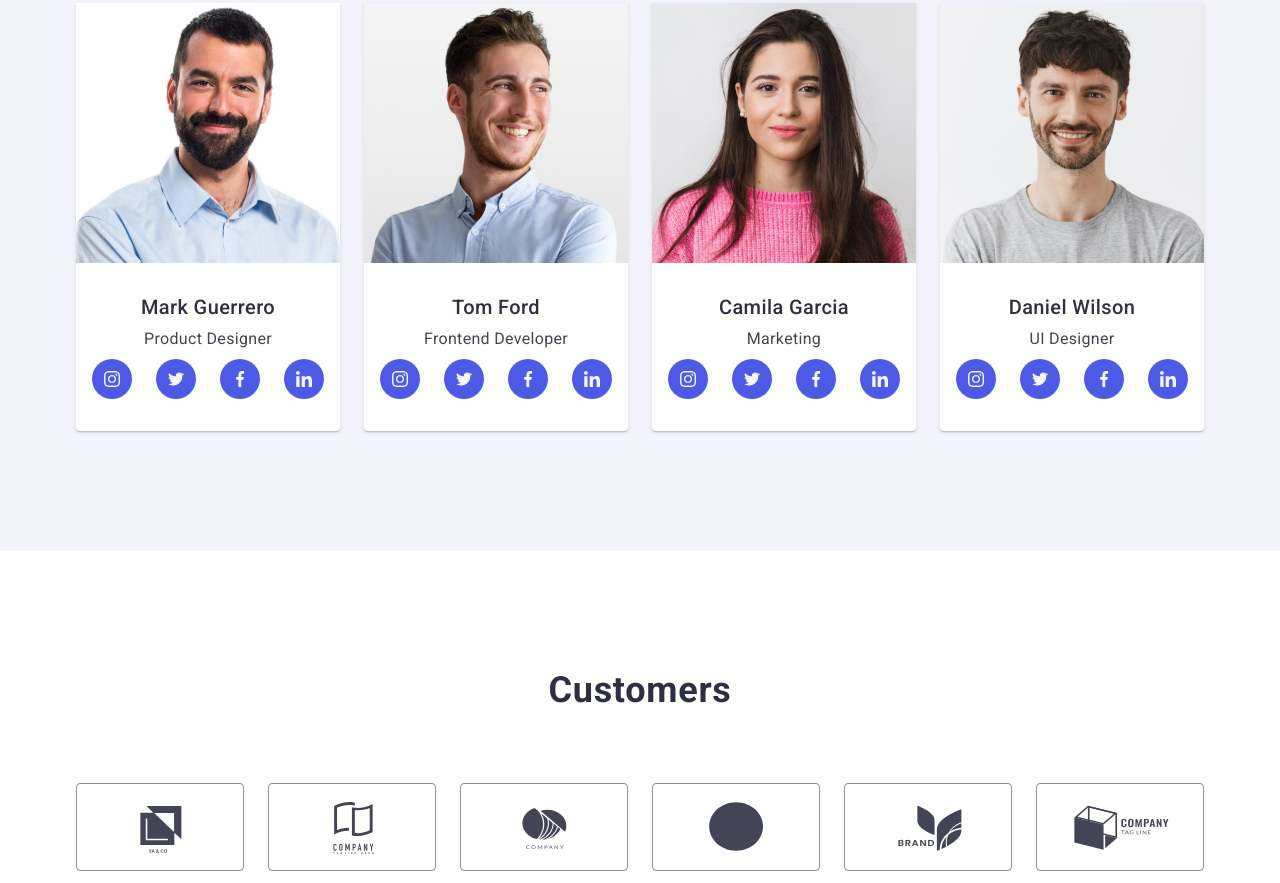
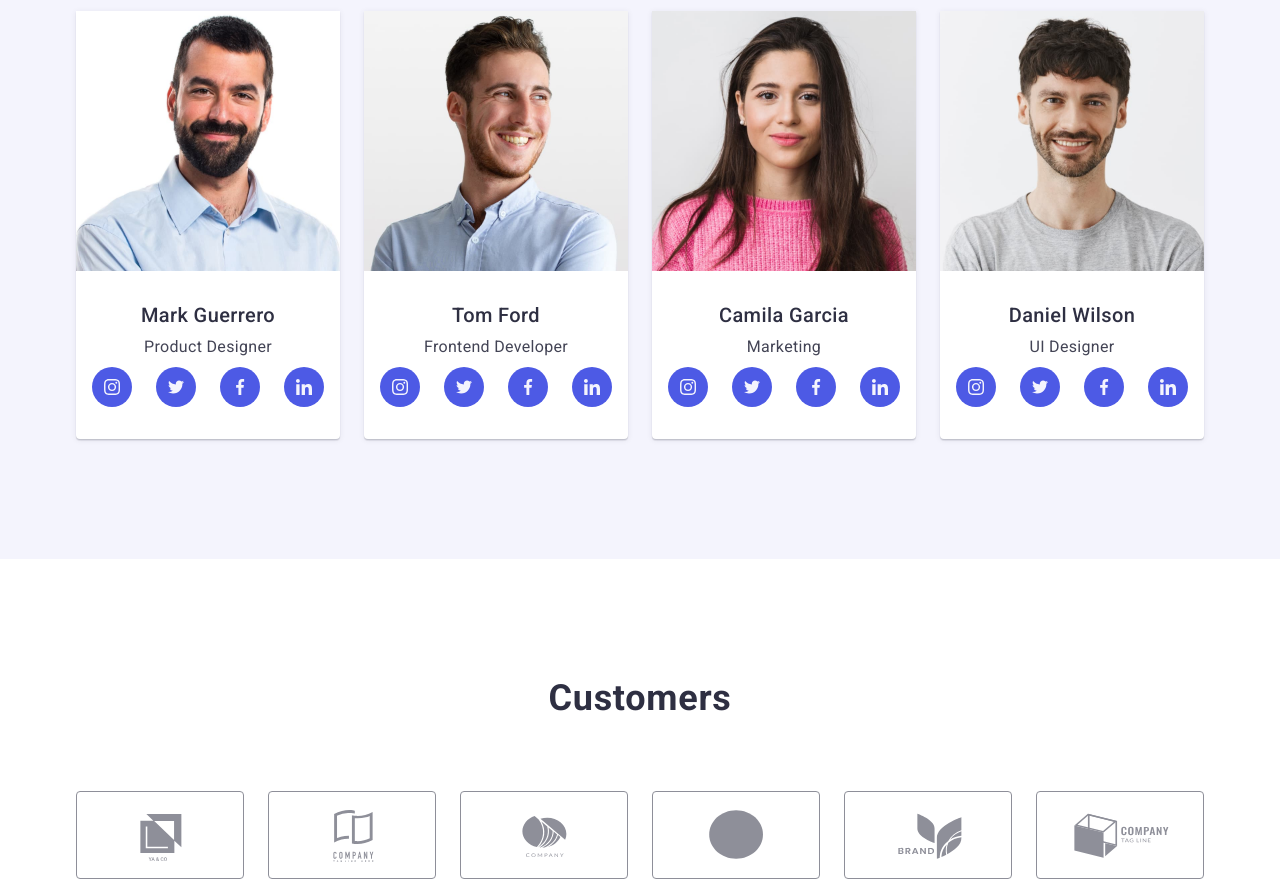
Before and after one commit to OlehProtsenko/goit-markup-hw-04, a plain HTML site: page index.html in a window 1280 px wide. Shown: the part 1914-2797 px from the top of the page. Drawn offline with nearby package versions, Linux system fonts and the light colour scheme.

Commit message:
correction

```diff
--- a/css/styles.css
+++ b/css/styles.css
@@ -99,7 +99,6 @@
      height: 4px;
      background-color: #404bbf;
      border-radius: 2px;
-     transition: 250ms cubic-bezier(0.4, 0, 0.2, 1);
      margin-top: 20px;
  }
 
@@ -160,6 +159,7 @@
      font-size: 16px;
      line-height: 1.5;
      padding: 24px 0;
+     transition: color 250ms cubic-bezier(0.4, 0, 0.2, 1);
  }
 
  .navigation-item-link:hover,
@@ -188,6 +188,7 @@
      font-weight: 400;
      line-height: 1.5;
      letter-spacing: 0.02em;
+     transition: color 250ms cubic-bezier(0.4, 0, 0.2, 1);
  }
 
 
@@ -208,8 +209,9 @@
      padding-top: 188px;
      background-image: linear-gradient(rgba(46, 47, 66, 0.7), rgba(46, 47, 66, 0.7)), url(../images/mainpage/people-office.jpg);
      background-repeat: no-repeat;
-     background-size: 1440px;
+     max-width: 1440px;
      background-position: center;
+     background-size: cover;
 
  }
 
@@ -247,6 +249,8 @@
      min-width: 169px;
      height: 56px;
      border: none;
+     transition: background-color 250ms cubic-bezier(0.4, 0, 0.2, 1);
+     ;
  }
 
  .button:hover,
@@ -278,6 +282,7 @@
      background: var(--cloud, #F4F4FD);
      width: 264px;
      height: 112px;
+     margin-bottom: 8px;
 
  }
 
@@ -361,21 +366,20 @@
  .team-wrape-list {
      display: flex;
      justify-content: center;
-
      margin-top: 8px;
      gap: 24px;
 
  }
 
- .team-wrape-list :hover {
+ .social-link :hover,
+ .social-link:focus {
      background-color: #404BBF;
+     border-radius: 50%;
  }
 
  .team-wrape-item {
      width: 40px;
      height: 40px;
-     background-color: #4D5AE5;
-     border-radius: 50%;
  }
 
 
@@ -383,7 +387,11 @@
      display: flex;
      justify-content: center;
      align-items: center;
-     margin: 12px;
+     width: 100%;
+     height: 100%;
+     background-color: #4D5AE5;
+     border-radius: 50%;
+     transition: background-color 250ms cubic-bezier(0.4, 0, 0.2, 1);
  }
 
  .link-icon {
@@ -422,11 +430,14 @@
      display: flex;
      justify-content: center;
      align-items: center;
-     color: var(--light-slate);
+     color: #8e8f99;
+     transition: border-color 250ms cubic-bezier(0.4, 0, 0.2, 1),
+         color 250ms cubic-bezier(0.4, 0, 0.2, 1);
 
  }
 
- .customers-item :hover {
+ .customers-item :hover,
+ .customers-item :focus {
      border-color: #404bbf;
      color: #404bbf;
  }
@@ -533,7 +544,7 @@ box-shadow: 0px 1px 1px rgba(0, 0, 0, 0.14),
          0px 1px 3px rgba(0, 0, 0, 0.12),
          0px 2px 1px rgba(0, 0, 0, 0.2);
      border-radius: 4px;
-transition:  250ms cubic-bezier(0.4, 0, 0.2, 1);
+     transition: 250ms cubic-bezier(0.4, 0, 0.2, 1);
 
  }
 
@@ -551,7 +562,7 @@ background-color: #e7e9fc;
      border: 1px solid rgba(0, 0, 0, 0.1);
      padding: 0;
      cursor: pointer;
-transition:  250ms cubic-bezier(0.4, 0, 0.2, 1),
+     transition: 250ms cubic-bezier(0.4, 0, 0.2, 1),
          border 250ms cubic-bezier(0.4, 0, 0.2, 1);
  }
 
--- a/index.html
+++ b/index.html
@@ -78,7 +78,9 @@
       <section class="hero-section">
         <div class="container">
           <h1 class="hero-text">Effective Solutions for Your Business</h1>
-          <button type="button" class="button" data-modal-open>Order Service</button>
+          <button type="button" class="button" data-modal-open>
+            Order Service
+          </button>
         </div>
       </section>
 
@@ -91,7 +93,7 @@
             <li class="benefits-list-item">
               <div class="benefits-wraper">
                 <svg class="benefits-icon" width="64" height="64">
-                  <use href="./images/icons.svg.svg#icon-antenna-1"></use>
+                  <use href="./images/icons.svg#icon-antenna-1"></use>
                 </svg>
               </div>
               <h3 class="benefits-list-subtitle">Strategy</h3>
@@ -103,7 +105,7 @@
             <li class="benefits-list-item">
               <div class="benefits-wraper">
                 <svg class="benefits-icon" width="64" height="64">
-                  <use href="./images/icons.svg.svg#icon-clock-1"></use>
+                  <use href="./images/icons.svg#icon-clock-1"></use>
                 </svg>
               </div>
               <h3 class="benefits-list-subtitle">Punctuality</h3>
@@ -115,7 +117,7 @@
             <li class="benefits-list-item">
               <div class="benefits-wraper">
                 <svg class="benefits-icon" width="64" height="64">
-                  <use href="./images/icons.svg.svg#icon-diagram-1"></use>
+                  <use href="./images/icons.svg#icon-diagram-1"></use>
                 </svg>
               </div>
               <h3 class="benefits-list-subtitle">Diligence</h3>
@@ -127,7 +129,7 @@
             <li class="benefits-list-item">
               <div class="benefits-wraper">
                 <svg class="benefits-icon" width="64" height="64">
-                  <use href="./images/icons.svg.svg#icon-astronaut-1"></use>
+                  <use href="./images/icons.svg#icon-astronaut-1"></use>
                 </svg>
               </div>
               <h3 class="benefits-list-subtitle">Technologies</h3>
@@ -194,34 +196,28 @@
                   <li class="team-wrape-item">
                     <a class="social-link" href="">
                       <svg class="link-icon" width="16" height="16">
-                        <use
-                          href="./images/icons.svg.svg#icon-instagram-2"
-                        ></use>
+                        <use href="./images/icons.svg#icon-instagram-2"></use>
                       </svg>
                     </a>
                   </li>
                   <li class="team-wrape-item">
                     <a class="social-link" href="">
                       <svg class="link-icon" width="16" height="16">
-                        <use href="./images/icons.svg.svg#icon-twitter-1"></use>
+                        <use href="./images/icons.svg#icon-twitter-1"></use>
                       </svg>
                     </a>
                   </li>
                   <li class="team-wrape-item">
                     <a class="social-link" href="">
                       <svg class="link-icon" width="16" height="16">
-                        <use
-                          href="./images/icons.svg.svg#icon-facebook-1"
-                        ></use>
+                        <use href="./images/icons.svg#icon-facebook-1"></use>
                       </svg>
                     </a>
                   </li>
                   <li class="team-wrape-item">
                     <a class="social-link" href="">
                       <svg class="link-icon" width="16" height="16">
-                        <use
-                          href="./images/icons.svg.svg#icon-linkedin-1"
-                        ></use>
+                        <use href="./images/icons.svg#icon-linkedin-1"></use>
                       </svg>
                     </a>
                   </li>
@@ -242,34 +238,28 @@
                   <li class="team-wrape-item">
                     <a class="social-link" href="">
                       <svg class="link-icon" width="16" height="16">
-                        <use
-                          href="./images/icons.svg.svg#icon-instagram-2"
-                        ></use>
+                        <use href="./images/icons.svg#icon-instagram-2"></use>
                       </svg>
                     </a>
                   </li>
                   <li class="team-wrape-item">
                     <a class="social-link" href="">
                       <svg class="link-icon" width="16" height="16">
-                        <use href="./images/icons.svg.svg#icon-twitter-1"></use>
+                        <use href="./images/icons.svg#icon-twitter-1"></use>
                       </svg>
                     </a>
                   </li>
                   <li class="team-wrape-item">
                     <a class="social-link" href="">
                       <svg class="link-icon" width="16" height="16">
-                        <use
-                          href="./images/icons.svg.svg#icon-facebook-1"
-                        ></use>
+                        <use href="./images/icons.svg#icon-facebook-1"></use>
                       </svg>
                     </a>
                   </li>
                   <li class="team-wrape-item">
                     <a class="social-link" href="">
                       <svg class="link-icon" width="16" height="16">
-                        <use
-                          href="./images/icons.svg.svg#icon-linkedin-1"
-                        ></use>
+                        <use href="./images/icons.svg#icon-linkedin-1"></use>
                       </svg>
                     </a>
                   </li>
@@ -290,34 +280,28 @@
                   <li class="team-wrape-item">
                     <a class="social-link" href="">
                       <svg class="link-icon" width="16" height="16">
-                        <use
-                          href="./images/icons.svg.svg#icon-instagram-2"
-                        ></use>
+                        <use href="./images/icons.svg#icon-instagram-2"></use>
                       </svg>
                     </a>
                   </li>
                   <li class="team-wrape-item">
                     <a class="social-link" href="">
                       <svg class="link-icon" width="16" height="16">
-                        <use href="./images/icons.svg.svg#icon-twitter-1"></use>
+                        <use href="./images/icons.svg#icon-twitter-1"></use>
                       </svg>
                     </a>
                   </li>
                   <li class="team-wrape-item">
                     <a class="social-link" href="">
                       <svg class="link-icon" width="16" height="16">
-                        <use
-                          href="./images/icons.svg.svg#icon-facebook-1"
-                        ></use>
+                        <use href="./images/icons.svg#icon-facebook-1"></use>
                       </svg>
                     </a>
                   </li>
                   <li class="team-wrape-item">
                     <a class="social-link" href="">
                       <svg class="link-icon" width="16" height="16">
-                        <use
-                          href="./images/icons.svg.svg#icon-linkedin-1"
-                        ></use>
+                        <use href="./images/icons.svg#icon-linkedin-1"></use>
                       </svg>
                     </a>
                   </li>
@@ -338,34 +322,28 @@
                   <li class="team-wrape-item">
                     <a class="social-link" href="">
                       <svg class="link-icon" width="16" height="16">
-                        <use
-                          href="./images/icons.svg.svg#icon-instagram-2"
-                        ></use>
+                        <use href="./images/icons.svg#icon-instagram-2"></use>
                       </svg>
                     </a>
                   </li>
                   <li class="team-wrape-item">
                     <a class="social-link" href="">
                       <svg class="link-icon" width="16" height="16">
-                        <use href="./images/icons.svg.svg#icon-twitter-1"></use>
+                        <use href="./images/icons.svg#icon-twitter-1"></use>
                       </svg>
                     </a>
                   </li>
                   <li class="team-wrape-item">
                     <a class="social-link" href="">
                       <svg class="link-icon" width="16" height="16">
-                        <use
-                          href="./images/icons.svg.svg#icon-facebook-1"
-                        ></use>
+                        <use href="./images/icons.svg#icon-facebook-1"></use>
                       </svg>
                     </a>
                   </li>
                   <li class="team-wrape-item">
                     <a class="social-link" href="">
                       <svg class="link-icon" width="16" height="16">
-                        <use
-                          href="./images/icons.svg.svg#icon-linkedin-1"
-                        ></use>
+                        <use href="./images/icons.svg#icon-linkedin-1"></use>
                       </svg>
                     </a>
                   </li>
@@ -385,42 +363,42 @@
             <li class="list customers-item">
               <a class="link customers-link" href="">
                 <svg class="customers-icon" width="104" height="56">
-                  <use href="./images/icons.svg.svg#icon-Logo"></use>
+                  <use href="./images/icons.svg#icon-Logo"></use>
                 </svg>
               </a>
             </li>
             <li class="list customers-item">
               <a class="link customers-link" href="">
                 <svg class="customers-icon" width="104" height="56">
-                  <use href="./images/icons.svg.svg#icon-Logo-1"></use>
+                  <use href="./images/icons.svg#icon-Logo-1"></use>
                 </svg>
               </a>
             </li>
             <li class="list customers-item">
               <a class="link customers-link" href="">
                 <svg class="customers-icon" width="104" height="56">
-                  <use href="./images/icons.svg.svg#icon-Logo-2"></use>
+                  <use href="./images/icons.svg#icon-Logo-2"></use>
                 </svg>
               </a>
             </li>
             <li class="list customers-item">
               <a class="link customers-link" href="">
                 <svg class="customers-icon" width="104" height="56">
-                  <use href="./images/icons.svg.svg#icon-Vector"></use>
+                  <use href="./images/icons.svg#icon-Vector"></use>
                 </svg>
               </a>
             </li>
             <li class="list customers-item">
               <a class="link customers-link" href="">
                 <svg class="customers-icon" width="104" height="56">
-                  <use href="./images/icons.svg.svg#icon-Logo-3"></use>
+                  <use href="./images/icons.svg#icon-Logo-3"></use>
                 </svg>
               </a>
             </li>
             <li class="list customers-item">
               <a class="link customers-link" href="">
                 <svg class="customers-icon" width="104" height="56">
-                  <use href="./images/icons.svg.svg#icon-Logo-4"></use>
+                  <use href="./images/icons.svg#icon-Logo-4"></use>
                 </svg>
               </a>
             </li>
@@ -447,28 +425,28 @@
             <li class="team-wrape-item">
               <a class="social-link" href="">
                 <svg class="link-icon" width="16" height="16">
-                  <use href="./images/icons.svg.svg#icon-instagram-2"></use>
+                  <use href="./images/icons.svg#icon-instagram-2"></use>
                 </svg>
               </a>
             </li>
             <li class="team-wrape-item">
               <a class="social-link" href="">
                 <svg class="link-icon" width="16" height="16">
-                  <use href="./images/icons.svg.svg#icon-twitter-1"></use>
+                  <use href="./images/icons.svg#icon-twitter-1"></use>
                 </svg>
               </a>
             </li>
             <li class="team-wrape-item">
               <a class="social-link" href="">
                 <svg class="link-icon" width="16" height="16">
-                  <use href="./images/icons.svg.svg#icon-facebook-1"></use>
+                  <use href="./images/icons.svg#icon-facebook-1"></use>
                 </svg>
               </a>
             </li>
             <li class="team-wrape-item">
               <a class="social-link" href="">
                 <svg class="link-icon" width="16" height="16">
-                  <use href="./images/icons.svg.svg#icon-linkedin-1"></use>
+                  <use href="./images/icons.svg#icon-linkedin-1"></use>
                 </svg>
               </a>
             </li>
@@ -476,14 +454,14 @@
         </div>
       </div>
     </footer>
-      <!-- modal -->
+    <!-- modal -->
 
     <div class="modal is-hidden" data-modal>
       <div class="modal-inside" data-modal>
         <button class="modal-close-button" type="button" data-modal-close>
           <svg class="svg-close" width="8" height="8">
-            <use href="./images/icons.svg.svg#icon-close-black-18dp-2-1"></use>
-        </svg>
+            <use href="./images/icons.svg#icon-close-black-18dp-2-1"></use>
+          </svg>
         </button>
       </div>
     </div>
```
Also changed, not shown: portfolio.html (+4 -4 lines), images/icons.svg (renamed from images/icons.svg.svg). Lines whose indentation alone changed are shown as unchanged.
